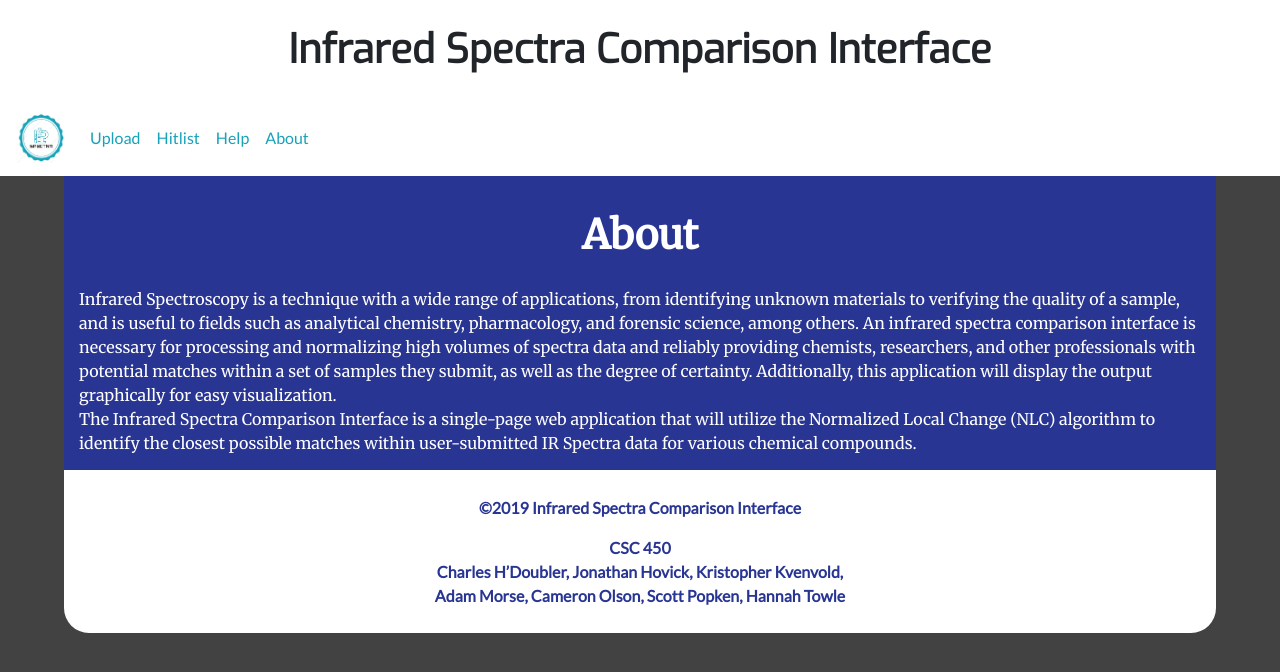
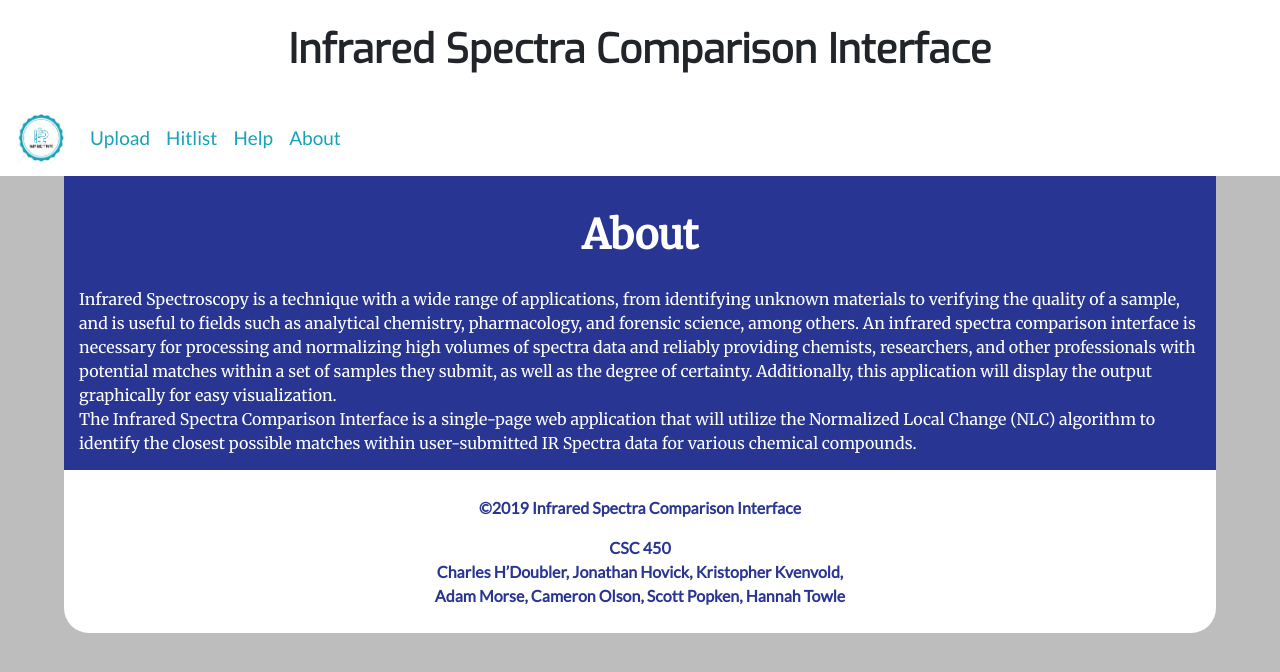
Before and after one commit to amorse25/nlc-CAPSTONE-PROJECT-, a React app: page /about in a window 1280 px wide. Built offline with nearby package versions, Linux system fonts and the light colour scheme.

Commit message:
Update nav font size

```diff
--- a/src/Components/HitlistPage/App.css
+++ b/src/Components/HitlistPage/App.css
@@ -2,7 +2,7 @@
 @import url('https://fonts.googleapis.com/css?family=Exo|Merriweather|Lato&display=swap');
 
 :root {
-    --content-backgroundGrayColor: #424242;
+    --content-backgroundGrayColor: #bdbdbd;
     --content-mainThemeBlueColor: #283593;
     --content-mainThemeDarkBlueColor: #001064;
     --content-lightBlueColor: #c5cae9;
@@ -36,14 +36,6 @@
     min-width: 1000px;
 }
 
-/*#titleBar {
-    margin: 0 3% 0 3%;
-    padding: 5px;
-    color: var(--content-mainThemeBlueColor);
-    background: var(--content-lightBlueColor);
-    border-radius: 25px;
-}*/
-
 #ISCITitle {
     font-family: 'Exo', sans-serif;
     font-weight: 800;
@@ -53,33 +45,17 @@
     background-color: white;
 }
 
-/*#navigationBar {
-    text-align: center;
-    margin: 0 0 0.5em 0;
-}
-#navigationBar li {
-    display: inline;
-    font-size: 1.5em;
-}
-a:link, a:visited {
-    color: var(--content-mainThemeDarkBlueColor);
-    text-align: center;
-    text-decoration: none;
-    margin: 0 .8em;
-    padding: .2em 2em;
-    display: inline;
-}
-a:hover, a:active {
-    background-color: var(--content-whiteColor);
-    border-radius: 0.5em;
-}*/
-
 #mainBody {
     background-color: var(--content-mainThemeBlueColor);
     margin: 0 5% 0 5%;
     padding: 1em 5% .8em 5%;
     color: var(--content-whiteColor);
 }
+
+#navBar a {
+    font-size: 19px;
+}
+
 #inputSpacer {
     margin: 1.2em 0;
 }
@@ -108,23 +84,6 @@
 #inputLabel span {
     margin: 0 1em;
 }
-
-/*button {
-    border: none;
-    background: var(--content-whiteColor);
-    color: var(--content-mainThemeBlueColor);
-    font-size: 1em;
-    font-weight: bold;
-    margin: 1em 0;
-    padding: .5em 1em;
-    border-radius: .5em;
-    outline:none;
-}
-
-button:hover {
-    background: var(--content-mainThemeDarkBlueColor);
-    color: var(--content-whiteColor);
-}*/
 
 #progress {
     display: inline;
@@ -212,12 +171,7 @@
     color: var(--content-blackColor);
 }
 
-#plotlyMargin {
-    /*margin: 50px 0 0 0;*/
-}
-
 .exitResultItem {
-    /*position: static;*/
     color: var(--content-whiteColor);
     font-weight: 800;
     margin: -1em 5% 0 94%;
@@ -258,7 +212,6 @@
 .title > .exit:hover {
     color: var(--content-blackColor);
     background-color: var(--content-oddBlueLight);
-
 }
 
 .title {
```
